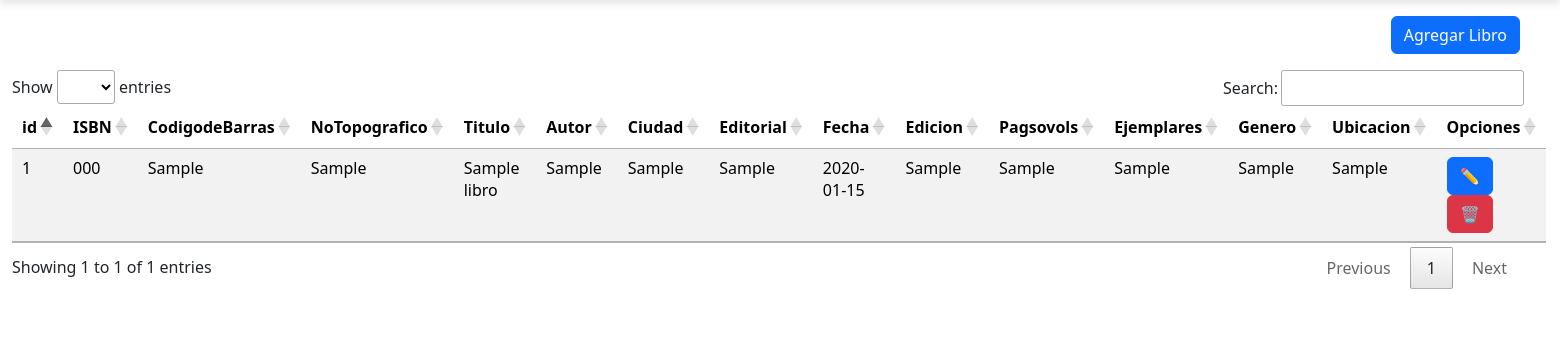
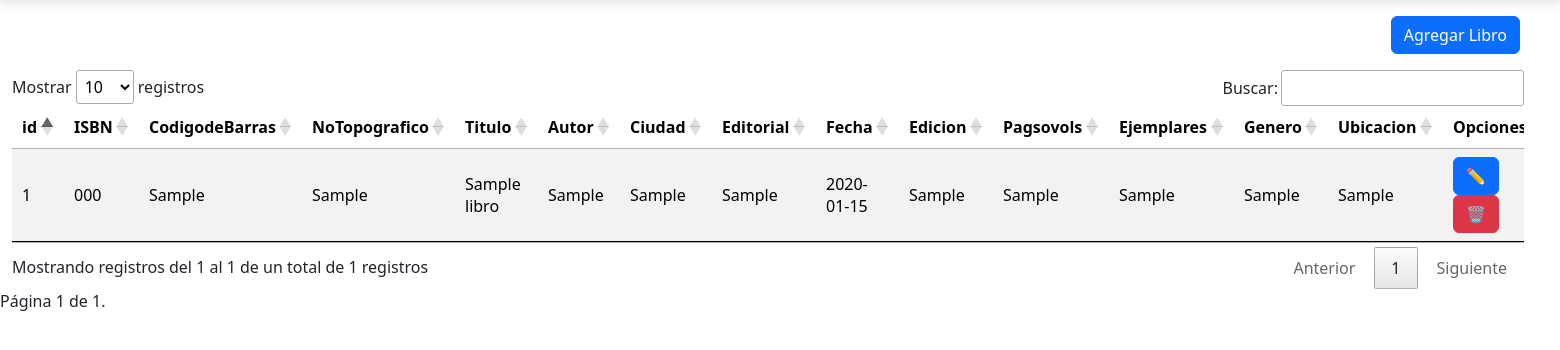
Before and after one commit to andres-gutierrezri/books-administrator, a Django app: page /libros/ in a window 1560 px wide. Shown: the part 137-487 px from the top of the page. Run offline with Django 3.2, Linux system fonts and the light colour scheme; a user stored in the database is signed in; tables that the repository leaves empty hold one stand-in row (values such as "Sample post"); lists and menus that the app fills with data are empty; some libraries are stand-ins or nearby versions.

Commit message:
BOOKS_ADMINISTRATOR-develop feat: Se ajustan las configuraciones del template de HTML para mejorar la presentación de la tabla de libros.
- Se agrega código de JavaScript para mejorar la respuesta y presentación de los datos a mostrar en la tabla de libros.
- Se agrega la paginación al archivo de HTML para acelerar la vista de los datos de la tabla de libros.

```diff
--- a/libros/templates/libros/libros.html
+++ b/libros/templates/libros/libros.html
@@ -6,20 +6,26 @@
 {% block content %}
 
 <!DOCTYPE html>
-<html lang="en">
+<html lang="es">
     <head>
         <meta charset="UTF-8">
         <meta name="viewport" content="width=device-width, initial-scale=1.0">
         <title>Biblioteca CEB</title>
         <link href="https://cdn.jsdelivr.net/npm/bootstrap@5.3.3/dist/css/bootstrap.min.css" rel="stylesheet" integrity="sha384-QWTKZyjpPEjISv5WaRU9OFeRpok6YctnYmDr5pNlyT2bRjXh0JMhjY6hW+ALEwIH" crossorigin="anonymous">
+
+        <link rel="stylesheet" type="text/css" href="https://cdn.datatables.net/1.11.3/css/jquery.dataTables.css">
+        <link rel="stylesheet" type="text/css" href="https://cdn.datatables.net/responsive/2.2.9/css/responsive.dataTables.min.css">
+
         <script src="https://kit.fontawesome.com/c60764b4ad.js" crossorigin="anonymous"></script>
 
         <link rel="stylesheet" href="https://cdn.datatables.net/1.13.1/css/jquery.dataTables.min.css">
         <script src="https://code.jquery.com/jquery-3.6.0.min.js"></script>
-        <script src="https://cdn.datatables.net/1.13.1/js/jquery.dataTables.min.js"></script>
+
         <script src="https://cdn.jsdelivr.net/npm/@popperjs/core@2.11.6/dist/umd/popper.min.js"></script>
         <script src="https://cdn.jsdelivr.net/npm/bootstrap@5.3.3/dist/js/bootstrap.min.js"></script>
 
+        <script type="text/javascript" charset="utf8" src="https://cdn.datatables.net/1.11.3/js/jquery.dataTables.js"></script>
+        <script type="text/javascript" charset="utf8" src="https://cdn.datatables.net/responsive/2.2.9/js/dataTables.responsive.min.js"></script>
     </head>
     <header>
         <h1>Biblioteca CEB</h1>
@@ -169,7 +175,23 @@
             </tbody>
         </table>
 
+        <div class="pagination">
+            <span class="step-links">
+              {% if libros.has_previous %}
+                <a href="?page=1">&laquo; Primera</a>
+                <a href="?page={{ libros.previous_page_number }}">Anterior</a>
+              {% endif %}
 
+              <span class="current">
+                Página {{ libros.number }} de {{ libros.paginator.num_pages }}.
+              </span>
+
+              {% if libros.has_next %}
+                <a href="?page={{ libros.next_page_number }}">Siguiente</a>
+                <a href="?page={{ libros.paginator.num_pages }}">Última &raquo;</a>
+              {% endif %}
+            </span>
+          </div>
 
         <script>
             $(document).ready(function() {
@@ -177,7 +199,48 @@
                     "paging": true,
                     "searching": true,
                     "ordering": true,
-                    "pageLength": 20
+                    "info": true,
+                    "responsive": {
+                        "details": true
+                    },
+                    "lengthMenu": [5, 10, 20, 50, 100],  // Opciones de paginación
+                    "pageLength": 10,
+                    "scrollX": true,
+                    "autoWidth": true,
+                    "columnDefs": [
+                        { width: '20%', targets: 0 },
+                        { width: '100%', targets: 4 },
+                        { width: '50%', targets: 5 },
+                        // Ajustar el ancho de otras columnas según sea necesario
+                    ],
+                    "columnDefs": [
+                        { "responsivePriority": 1, "targets": 4 },  // Prioridad más alta
+                        { "responsivePriority": 2, "targets": 5 },  // Prioridad más baja
+                    ],
+                    "language": {
+                        "sProcessing":     "Procesando...",
+                        "sLengthMenu":     "Mostrar _MENU_ registros",
+                        "sZeroRecords":    "No se encontraron resultados",
+                        "sEmptyTable":     "Ningún dato disponible en esta tabla",
+                        "sInfo":           "Mostrando registros del _START_ al _END_ de un total de _TOTAL_ registros",
+                        "sInfoEmpty":      "Mostrando registros del 0 al 0 de un total de 0 registros",
+                        "sInfoFiltered":   "(filtrado de un total de _MAX_ registros)",
+                        "sInfoPostFix":    "",
+                        "sSearch":         "Buscar:",
+                        "sUrl":            "",
+                        "sInfoThousands":  ",",
+                        "sLoadingRecords": "Cargando...",
+                        "oPaginate": {
+                            "sFirst":    "Primero",
+                            "sLast":     "Último",
+                            "sNext":     "Siguiente",
+                            "sPrevious": "Anterior"
+                        },
+                        "oAria": {
+                            "sSortAscending":  ": Activar para ordenar la columna de manera ascendente",
+                            "sSortDescending": ": Activar para ordenar la columna de manera descendente"
+                        }
+                    },
                 });
             });
         </script>
```
